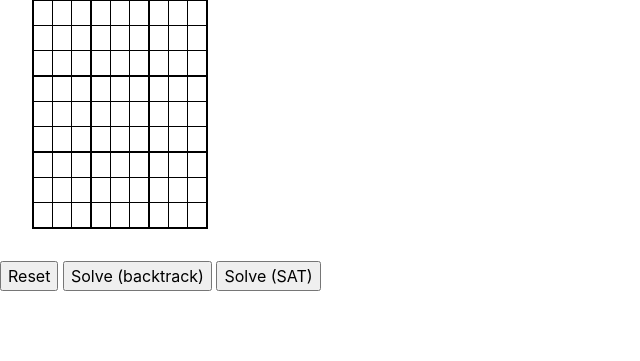
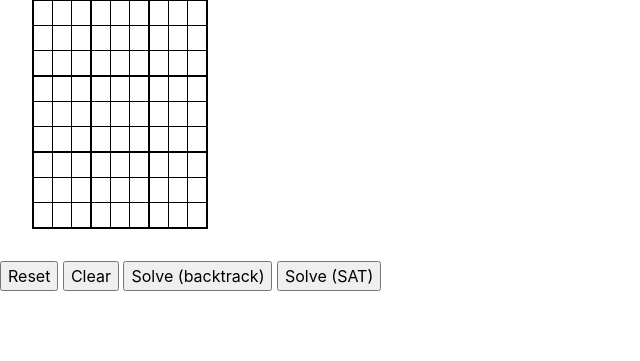
Before and after one commit to gabay/sudoku, a Flask app: page / in a window 1280 px wide. Shown: the part 119-480 px from the top of the page, without its empty margins (0-640 px from the left). Run offline with Flask 2, Linux system fonts and the light colour scheme; some libraries are stand-ins or nearby versions.

Commit message:
Added Clear button

```diff
--- a/server.py
+++ b/server.py
@@ -30,6 +30,8 @@ def index():
             else:
                 message = 'Solved!'
                 table = s.cells
+        elif 'clear' in request.form:
+            message = 'Cleared'
     return render_template('index.html', table=table, message=message)
 
 
--- a/templates/index.html
+++ b/templates/index.html
@@ -20,6 +20,7 @@
                 {% endfor %}
             </tbody></table>
             <input type="reset" value="Reset"/>
+            <input name="clear" type="submit" value="Clear"/>
             <input name="backtrack" type="submit" value="Solve (backtrack)"/>
             <input name="sat" type="submit" value="Solve (SAT)"/>
         </form>
```
